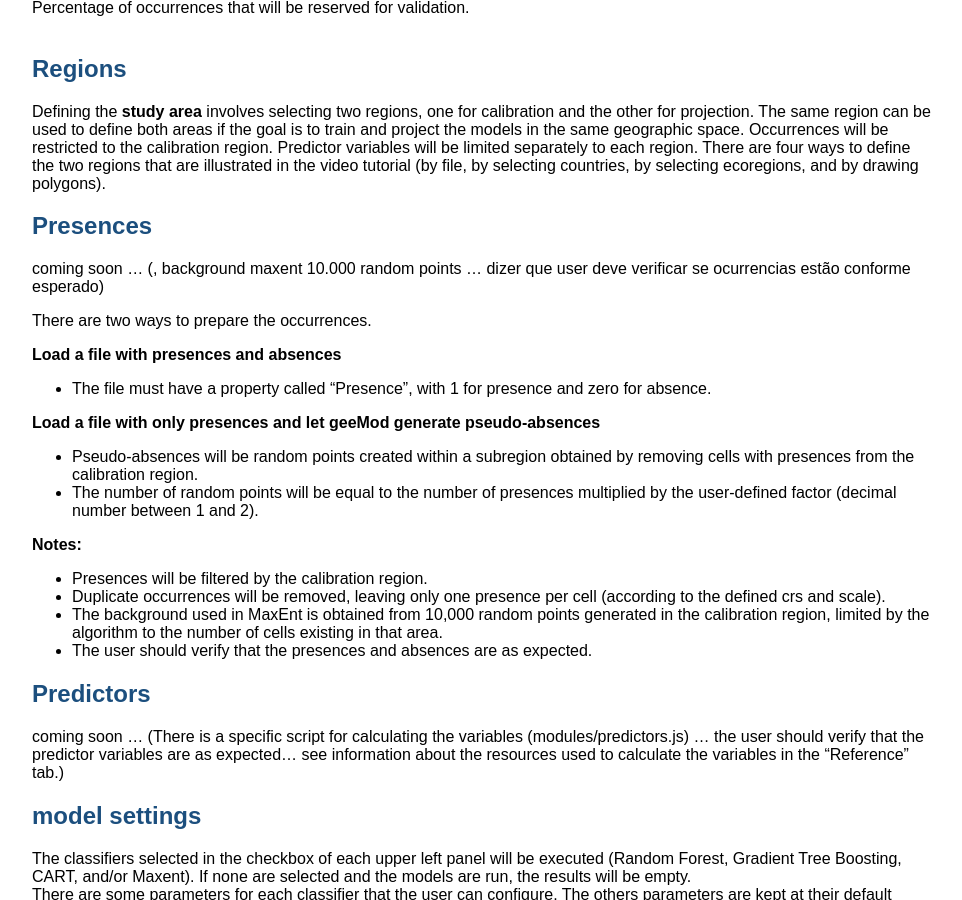
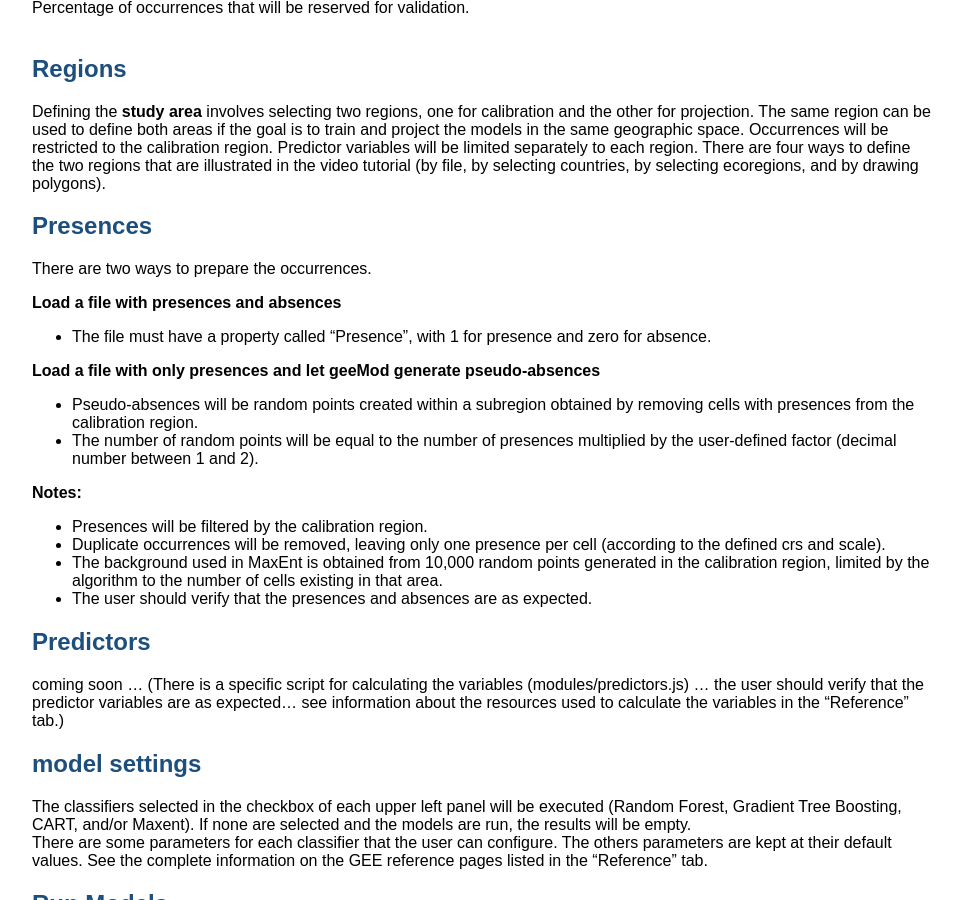
Before and after one commit to JoaoAlirio/geemod, a Jekyll site: the page built from methods.md, in a window 1280 px wide and 900 px high, scrolled down 987 px. Shown: the whole window, without its empty margins (158-1120 px from the left). Built offline with Jekyll 4.4.1, drawn with Linux system fonts in a browser that asks for light colours.

Commit message:
Update methods.md

```diff
--- a/methods.md
+++ b/methods.md
@@ -40,8 +40,6 @@ Percentage of occurrences that will be reserved for validation.
 Defining the **study area** involves selecting two regions, one for calibration and the other for projection. The same region can be used to define both areas if the goal is to train and project the models in the same geographic space. Occurrences will be restricted to the calibration region. Predictor variables will be limited separately to each region. There are four ways to define the two regions that are illustrated in the video tutorial (by file, by selecting countries, by selecting ecoregions, and by drawing polygons).
 
 ## Presences
-coming soon ... (, background maxent 10.000 random points ... dizer que user deve verificar se ocurrencias estão conforme esperado)
-
 
 There are two ways to prepare the occurrences.
 
```
